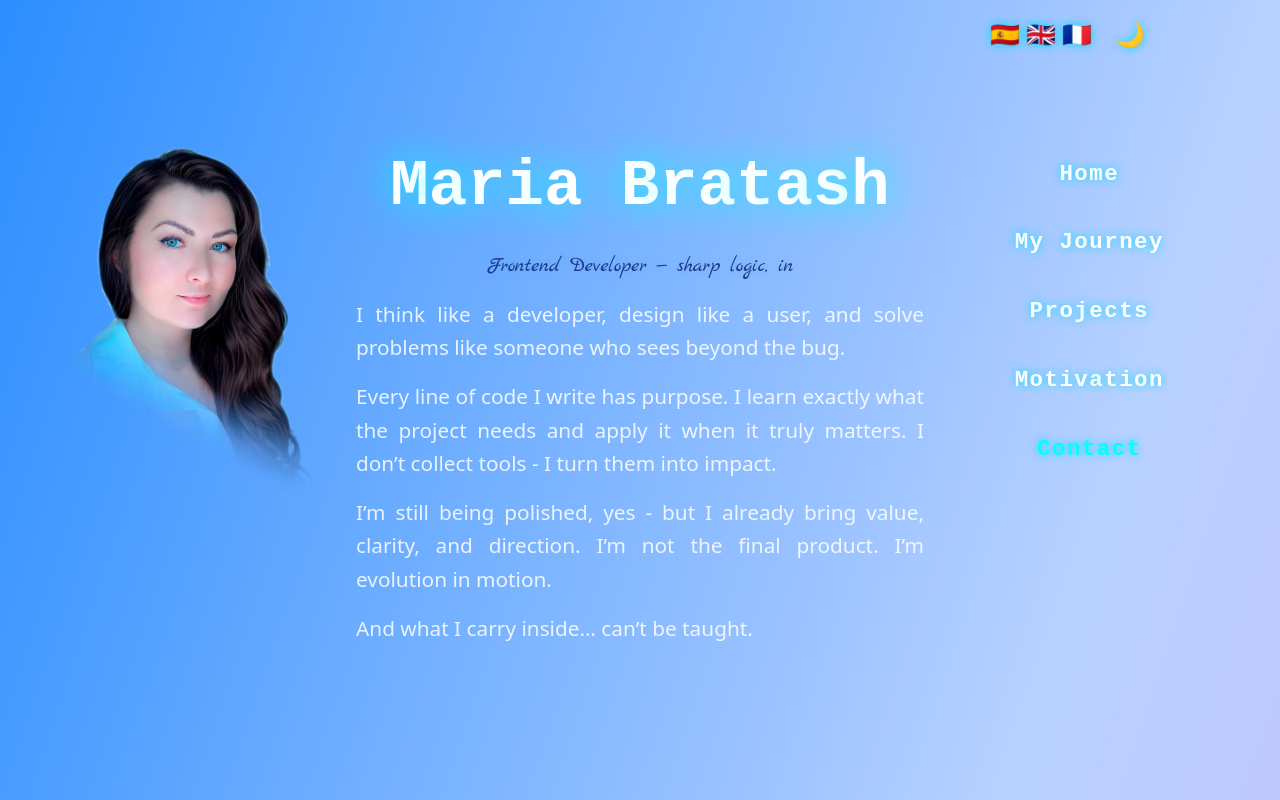
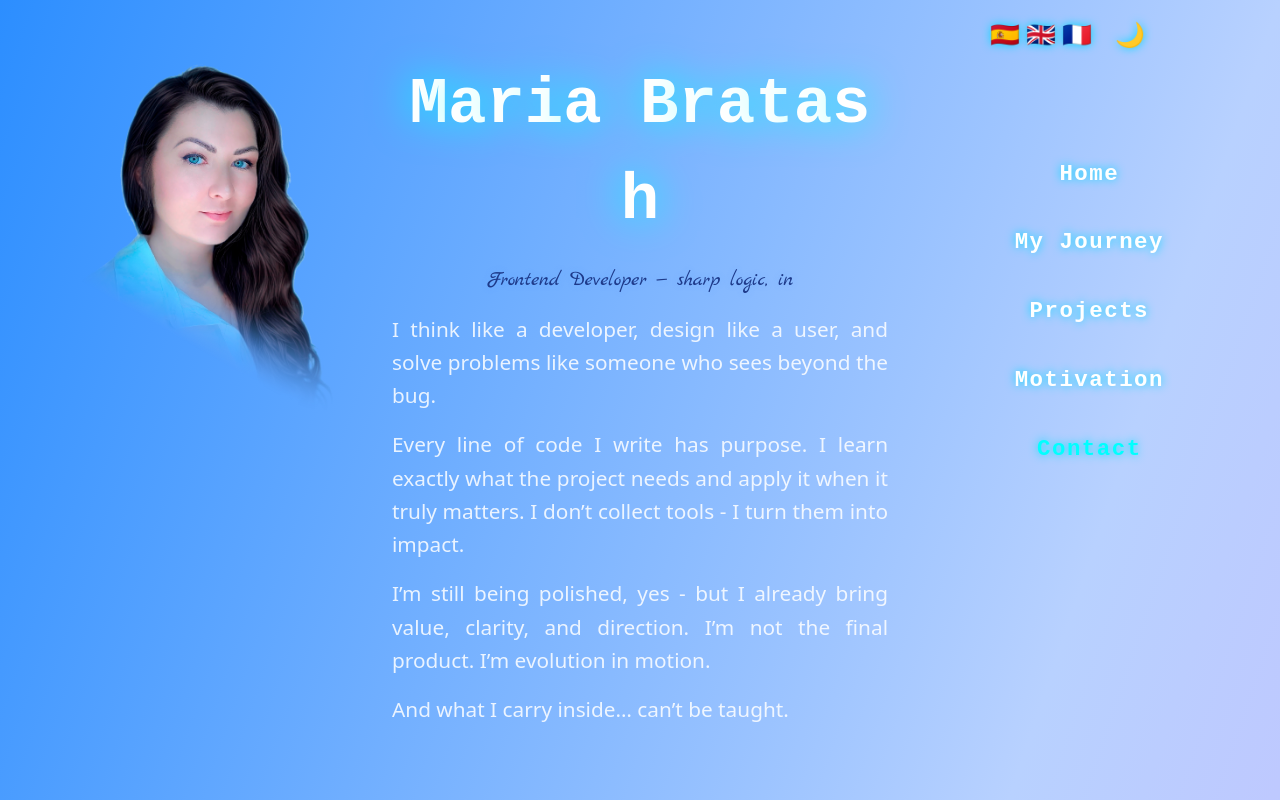
Before and after one commit to MeryBr/personal-website, a React (Vite) app: page / in a window 1280 px wide. Shown: the top 800 px of the page. Built offline with nearby package versions, Linux system fonts and the light colour scheme.

Commit message:
Adjust layout centering: refined grid columns and photo position

```diff
--- a/index.html
+++ b/index.html
@@ -6,13 +6,7 @@
   <meta name="viewport" content="width=device-width, initial-scale=1.0" />
   <title>Maria Bratash | Frontend Developer Portfolio</title>
 
-  <link rel="icon" type="image/png" sizes="16x16" href="/favicon-16x16.png" />
   <link rel="icon" type="image/png" sizes="32x32" href="/favicon-32x32.png" />
-  <link rel="icon" type="image/png" sizes="64x64" href="/favicon-64x64.png" />
-  <link rel="icon" type="image/png" sizes="128x128" href="/favicon-128x128.png" />
-  <link rel="icon" type="image/png" sizes="256x256" href="/favicon-256x256.png" />
-  <link rel="icon" href="/favicon.svg" type="image/svg+xml" />
-  <link rel="icon" href="/favicon.ico" type="image/x-icon" />
 
   <meta name="description"
     content="Interactive portfolio of Maria Bratash, frontend developer focused on clean UI, accessibility and impactful user experience." />
@@ -26,7 +20,6 @@
   <meta property="og:image" content="https://merybr.github.io/personal-website/assets/preview.jpg" />
   <meta property="og:url" content="https://merybr.github.io/personal-website/" />
   <meta property="og:type" content="website" />
-
 
   <meta name="twitter:card" content="summary_large_image" />
   <meta name="twitter:title" content="Maria Bratash | Frontend Developer Portfolio" />
--- a/src/components/Header.css
+++ b/src/components/Header.css
@@ -9,9 +9,10 @@
 .hero__content-with-photo {
     display: grid;
     grid-template-columns: 1fr 2fr 1fr;
-    gap: 2rem;
+    gap: 1rem;
     width: 100%;
-    max-width: 1200px;
+    width: 100%;
+    max-width: 90vw;
     margin: 0 auto;
     align-items: start;
 }
@@ -37,8 +38,9 @@
 }
 
 .hero-text {
-    max-width: 1000px;
     width: 100%;
+    padding: 0 2rem;
+    justify-self: stretch;
     z-index: 3;
 }
 
```
Also changed, not shown: 3 other files (tests, documents, lock files or other folders).
